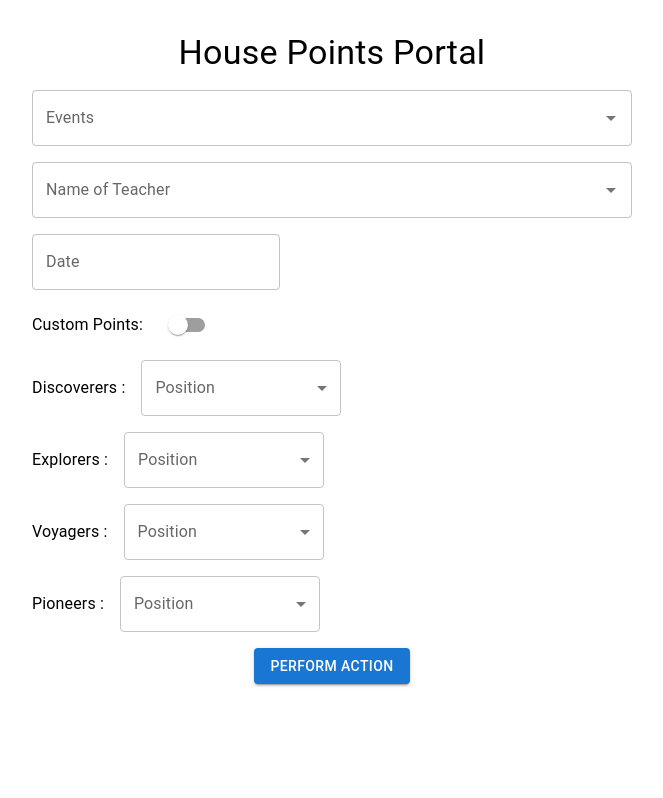
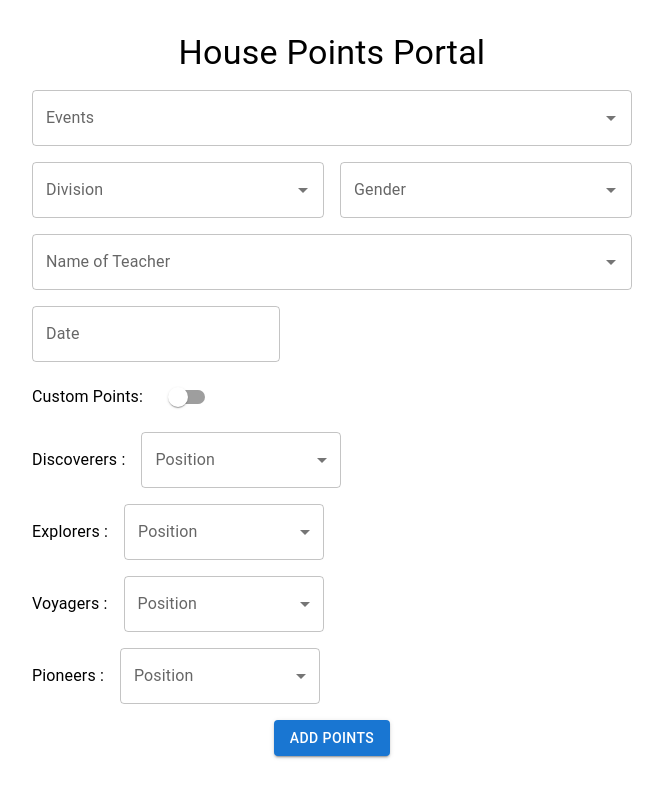
Before and after one commit to adhirajgupta/housepoints-stage1, a React (Create React App) app: page / in a window 1280 px wide. Shown: the whole page, without its empty margins (308-971 px from the left). Built offline with nearby package versions, Linux system fonts and the light colour scheme; no server answers; the database is empty.

Commit message:
Added gender and division option

```diff
--- a/src/config.js
+++ b/src/config.js
@@ -1,6 +1,5 @@
 // Import the functions you need from the SDKs you need
 import { initializeApp } from "firebase/app";
-import { getAnalytics } from "firebase/analytics";
 
 // Your web app's Firebase configuration using environment variables
 const firebaseConfig = {
@@ -10,15 +9,18 @@ const firebaseConfig = {
   storageBucket: process.env.REACT_APP_FIREBASE_STORAGE_BUCKET,
   messagingSenderId: process.env.REACT_APP_FIREBASE_MESSAGING_SENDER_ID,
   appId: process.env.REACT_APP_FIREBASE_APP_ID,
-  measurementId: process.env.REACT_APP_FIREBASE_MEASUREMENT_ID,
 };
+
+console.log(firebaseConfig)
 
 // Initialize Firebase
 const app = initializeApp(firebaseConfig);
 
+console.log("api",process.env.REACT_APP_FIREBASE_API_KEY)
+
 // Optional: Only initialize Analytics if it exists
-if (firebaseConfig.measurementId) {
-  const analytics = getAnalytics(app);
-}
+// if (firebaseConfig.measurementId) {
+//   const analytics = getAnalytics(app);
+// }
 
 export { app };
--- a/src/screens/AdminPanel.js
+++ b/src/screens/AdminPanel.js
@@ -18,6 +18,7 @@ import DialogActions from '@mui/material/DialogActions';
 import DialogContent from '@mui/material/DialogContent';
 import DialogContentText from '@mui/material/DialogContentText';
 import DialogTitle from '@mui/material/DialogTitle';
+
 const teachers = [
 	{ name: 'Sujit Dutta' },
 	{ name: 'Tarun Kumar Biswas' },
@@ -28,6 +29,10 @@ const teachers = [
 	{ name: 'Neeta Thakre' },
 	{ name: 'Manisha' }
 ];
+
+const divisions = ['A', 'B', 'C', 'D','Grade 9-12','Grade 6-9']; // Division options
+const genders = ['Boys', 'Girls',"Mixed"]; // Gender options
+
 function AdminPanel() {
 	const [dialogOpen, setDialogOpen] = useState(false);
 	const [dialogContent, setDialogContent] = useState('');
@@ -44,13 +49,17 @@ function AdminPanel() {
 		Explorers: null,
 		Voyagers: null,
 		Pioneers: null
-	}); // State to store positions for each house
+	});
 	const [houseCustomPoints, setHouseCustomPoints] = useState({
 		Discoverers: '',
 		Explorers: '',
 		Voyagers: '',
 		Pioneers: ''
-	}); // State to store custom points for each house
+	});
+
+	// New states for Division and Gender
+	const [selectedDivision, setSelectedDivision] = useState(null);
+	const [selectedGender, setSelectedGender] = useState(null);
 
 	useEffect(() => {
 		async function fetchData() {
@@ -63,7 +72,6 @@ function AdminPanel() {
 			}
 		}
 		fetchData();
-		// deleteAllDocuments()
 	}, []);
 
 	const handleDialogOpen = () => {
@@ -78,37 +86,46 @@ ${["Discoverers", "Explorers", "Voyagers", "Pioneers"]
 const handleDialogClose = async () => {
   setDialogOpen(false);
   try {
+    // Add points for each house
     await addPoints(
       selectedEvent?.value,
       selectedTeacher?.name,
       selectedDate,
-				"Discoverers", // Currently hardcoded, you can make it dynamic if needed
-				housePositions["Discoverers"], // Get position from state
-				customPoints ? houseCustomPoints["Discoverers"] : false // Get custom points from state if custom points are enabled
+      "Discoverers",
+      housePositions["Discoverers"],
+      customPoints ? houseCustomPoints["Discoverers"] : false,
+      selectedDivision, // Pass division
+      selectedGender // Pass gender
     );
     await addPoints(
       selectedEvent?.value,
       selectedTeacher?.name,
       selectedDate,
-				"Voyagers", // Currently hardcoded, you can make it dynamic if needed
-				housePositions["Voyagers"], // Get position from state
-				customPoints ? houseCustomPoints["Voyagers"] : false // Get custom points from state if custom points are enabled
+      "Voyagers",
+      housePositions["Voyagers"],
+      customPoints ? houseCustomPoints["Voyagers"] : false,
+      selectedDivision, // Pass division
+      selectedGender // Pass gender
     );
     await addPoints(
       selectedEvent?.value,
       selectedTeacher?.name,
       selectedDate,
-				"Explorers", // Currently hardcoded, you can make it dynamic if needed
-				housePositions["Explorers"], // Get position from state
-				customPoints ? houseCustomPoints["Explorers"] : false // Get custom points from state if custom points are enabled
+      "Explorers",
+      housePositions["Explorers"],
+      customPoints ? houseCustomPoints["Explorers"] : false,
+      selectedDivision, // Pass division
+      selectedGender // Pass gender
     );
     await addPoints(
       selectedEvent?.value,
       selectedTeacher?.name,
       selectedDate,
-				"Pioneers", // Currently hardcoded, you can make it dynamic if needed
-				housePositions["Pioneers"], // Get position from state
-				customPoints ? houseCustomPoints["Pioneers"] : false // Get custom points from state if custom points are enabled
+      "Pioneers",
+      housePositions["Pioneers"],
+      customPoints ? houseCustomPoints["Pioneers"] : false,
+      selectedDivision, // Pass division
+      selectedGender // Pass gender
     );
     // Display success message
     alert("Points added successfully!");
@@ -118,6 +135,7 @@ ${["Discoverers", "Explorers", "Voyagers", "Pioneers"]
     console.error('Error adding points:', error);
   }
 };
+
 
 
 	const handlePerformAction = () => {
@@ -148,6 +166,15 @@ ${["Discoverers", "Explorers", "Voyagers", "Pioneers"]
 		setSelectedEvent(newValue);
 	};
 
+	const handleDivisionChange = (event, newValue) => {
+		setSelectedDivision(newValue);
+	};
+
+	const handleGenderChange = (event, newValue) => {
+		setSelectedGender(newValue);
+	};
+
+
 	const handleHousePositionChange = (event, house) => {
 		const newPosition = event.target.value;
 		setHousePositions(prevState => ({
@@ -173,6 +200,7 @@ ${["Discoverers", "Explorers", "Voyagers", "Pioneers"]
 			</Typography>
 
 			<Autocomplete
+			id='Event-dropdown'
 				options={[...events, { label: eventValue, value: eventValue }]}
 				getOptionLabel={(option) => option.label}
 				value={selectedEvent}
@@ -181,6 +209,29 @@ ${["Discoverers", "Explorers", "Voyagers", "Pioneers"]
 				renderInput={(params) => <TextField {...params} label="Events" />}
 				sx={{ mt: 2 }}
 			/>
+
+			{/* New Autocomplete for Division */}
+			<Box sx={{ display: 'flex', flexDirection: 'row', alignItems: 'center', justifyContent: 'space-evenly' }}>
+				<Autocomplete
+					options={divisions}
+					getOptionLabel={(option) => option}
+					value={selectedDivision}
+					onChange={handleDivisionChange}
+					renderInput={(params) => <TextField {...params} label="Division" />}
+					sx={{ mt: 2, width: '49%', mr: 1 }}
+
+				/>
+
+				{/* New Autocomplete for Gender */}
+				<Autocomplete
+					options={genders}
+					getOptionLabel={(option) => option}
+					value={selectedGender}
+					onChange={handleGenderChange}
+					renderInput={(params) => <TextField {...params} label="Gender" />}
+					sx={{ mt: 2, width: '49%', ml: 1 }}
+				/>
+			</Box>
 
 			<Autocomplete
 				options={teachers}
@@ -250,7 +301,7 @@ ${["Discoverers", "Explorers", "Voyagers", "Pioneers"]
 					variant="contained"
 					onClick={handlePerformAction}
 				>
-					Perform Action
+					Add Points
 				</Button>
 			</Box>
 
--- a/src/screens/firebaseFunctions.js
+++ b/src/screens/firebaseFunctions.js
@@ -56,8 +56,7 @@ async function createDocument(collectionName, data) {
     throw error;
   }
 }
-
-export async function addPoints(event, teacher, date, house, place, customPoints) {
+export async function addPoints(event, teacher, date, house, place, customPoints, division, gender) {
   if (customPoints) {
     try {
       // Create document with custom points
@@ -66,7 +65,9 @@ export async function addPoints(event, teacher, date, house, place, customPoints
         teacher: teacher,
         date: date.toISOString(), // Convert date to ISO string
         place: place,
-        customPoints: parseInt(customPoints) // Convert custom points to integer
+        customPoints: parseInt(customPoints), // Convert custom points to integer
+        division: division, // Add division
+        gender: gender // Add gender
       });
     } catch (error) {
       console.error('Error adding custom points:', error);
@@ -90,7 +91,9 @@ export async function addPoints(event, teacher, date, house, place, customPoints
           teacher: teacher,
           date: date.toISOString(), // Convert date to ISO string
           place: place,
-          points: parseInt(points)
+          points: parseInt(points),
+          division: division, // Add division
+          gender: gender // Add gender
         });
       } else {
         console.log('Failed to retrieve event points.');
@@ -101,6 +104,7 @@ export async function addPoints(event, teacher, date, house, place, customPoints
     }
   }
 }
+
 
 export const deleteAllDocuments = async (collectionName) => {
   try {
```
Also changed, not shown: 1 other file (tests, documents, lock files or other folders). Lines whose indentation alone changed are shown as unchanged.
